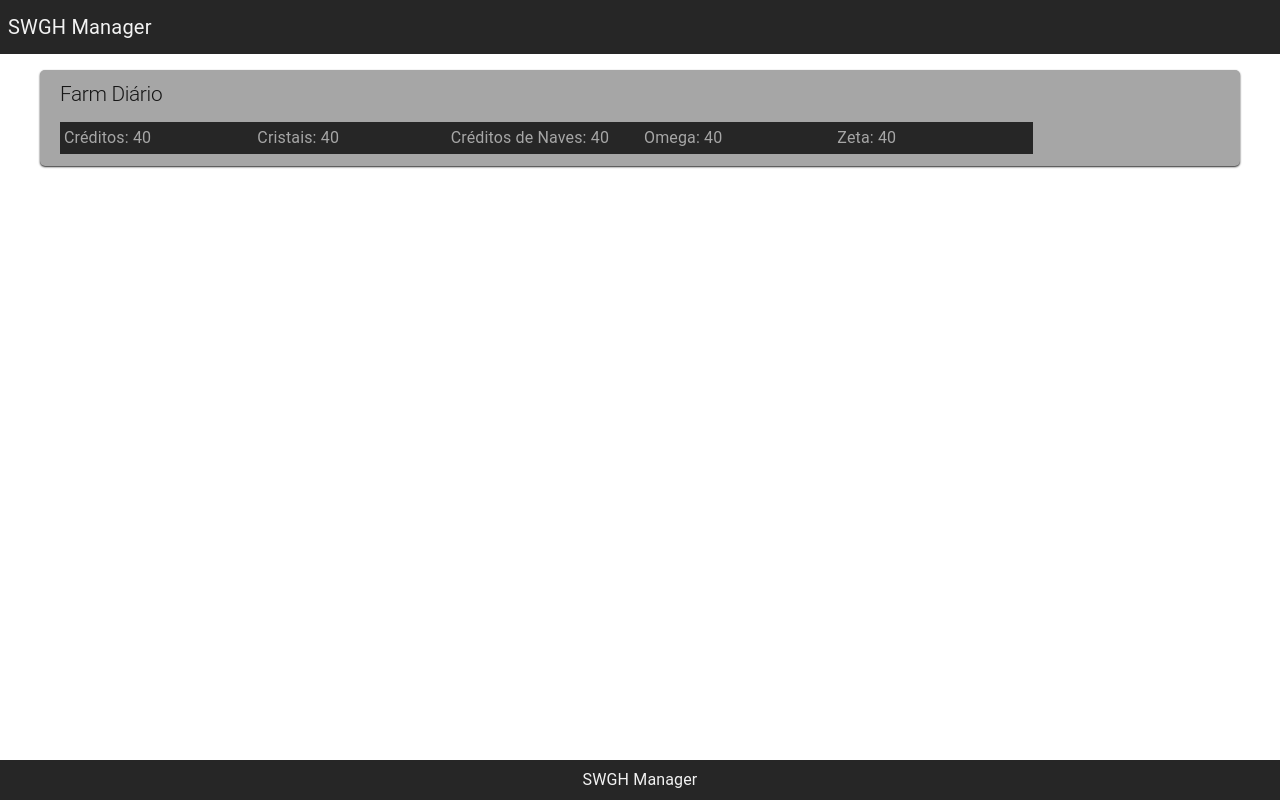
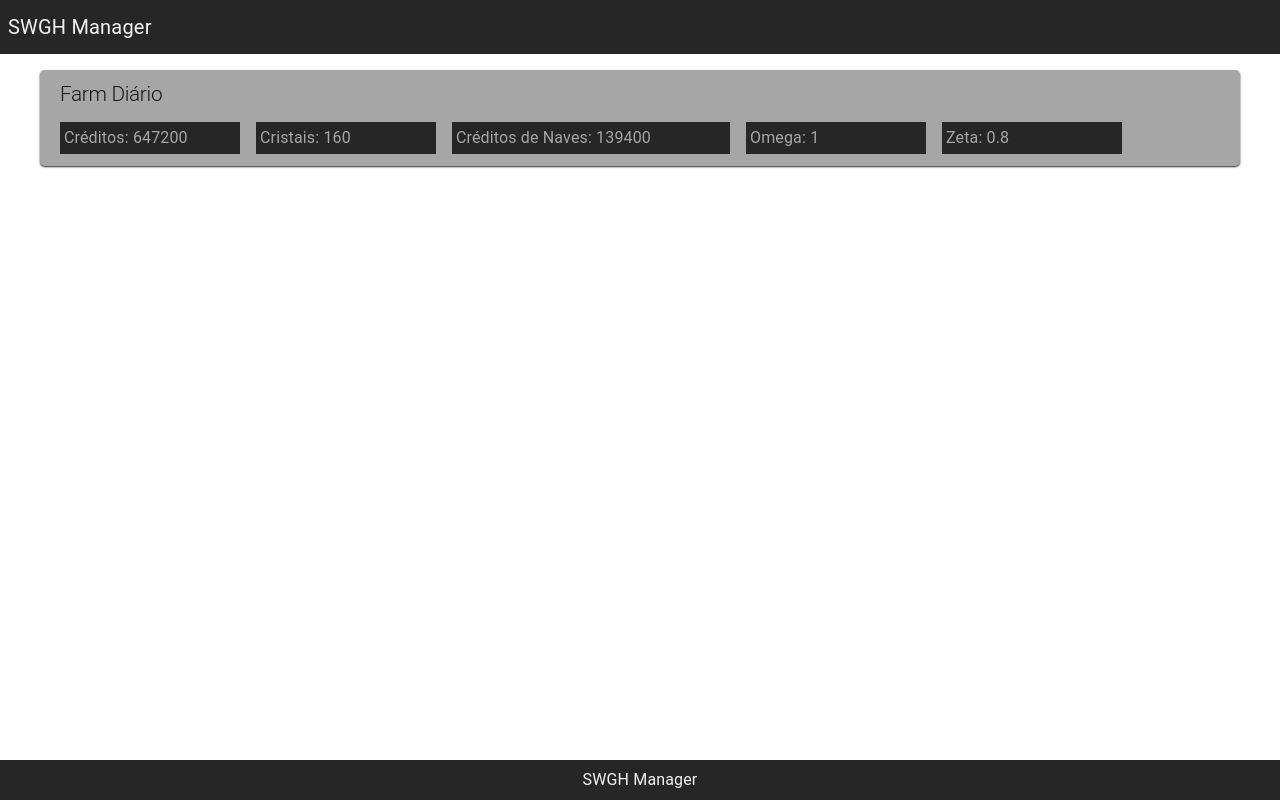
Before and after one commit to JPSS14/swgh-manager, a React (Create React App) app: page / in a window 1280 px wide. Built offline with nearby package versions, Linux system fonts and the light colour scheme.

Commit message:
Add dayliFarm in dashboard

```diff
--- a/src/ui/components/register/register.style.tsx
+++ b/src/ui/components/register/register.style.tsx
@@ -5,7 +5,7 @@ export const BoxContainer = styled(Box)<BoxProps>(({ theme }) => {
   const {swgh} = theme.palette;
   return {
     background: swgh.dark,
-    width: '200px',
+    width: '100%',
     padding: `${theme.spacing(0.5)}`,
     color: swgh.light,
   };
--- a/src/ui/pages/dashboard/dashboard.tsx
+++ b/src/ui/pages/dashboard/dashboard.tsx
@@ -2,26 +2,28 @@ import { Grid } from '@mui/material';
 import { BoxCt } from 'ui/components/box-ct';
 import { Layout } from 'ui/components/layout';
 import { Register } from 'ui/components/register';
+import { dayliFarm } from 'service/mock/dayliFarm';
 
 export const Dashboard = () => {
+  const {credits, crystals, omega, shipCredits, zeta} = dayliFarm;
   return (
     <Layout>
       <BoxCt title='Farm Diário'>
-        <Grid container rowSpacing={0}>
+        <Grid container spacing={2}>
           <Grid item xs={2}>
-            <Register title='Créditos' value={40} />
+            <Register title='Créditos' value={credits} />
           </Grid>
           <Grid item xs={2}>
-            <Register title='Cristais' value={40} />
+            <Register title='Cristais' value={crystals} />
+          </Grid>
+          <Grid item xs={3}>
+            <Register title='Créditos de Naves' value={shipCredits} />
           </Grid>
           <Grid item xs={2}>
-            <Register title='Créditos de Naves' value={40} />
+            <Register title='Omega' value={omega} />
           </Grid>
           <Grid item xs={2}>
-            <Register title='Omega' value={40} />
-          </Grid>
-          <Grid item xs={2}>
-            <Register title='Zeta' value={40} />
+            <Register title='Zeta' value={zeta} />
           </Grid>
         </Grid>
       </BoxCt>
```
